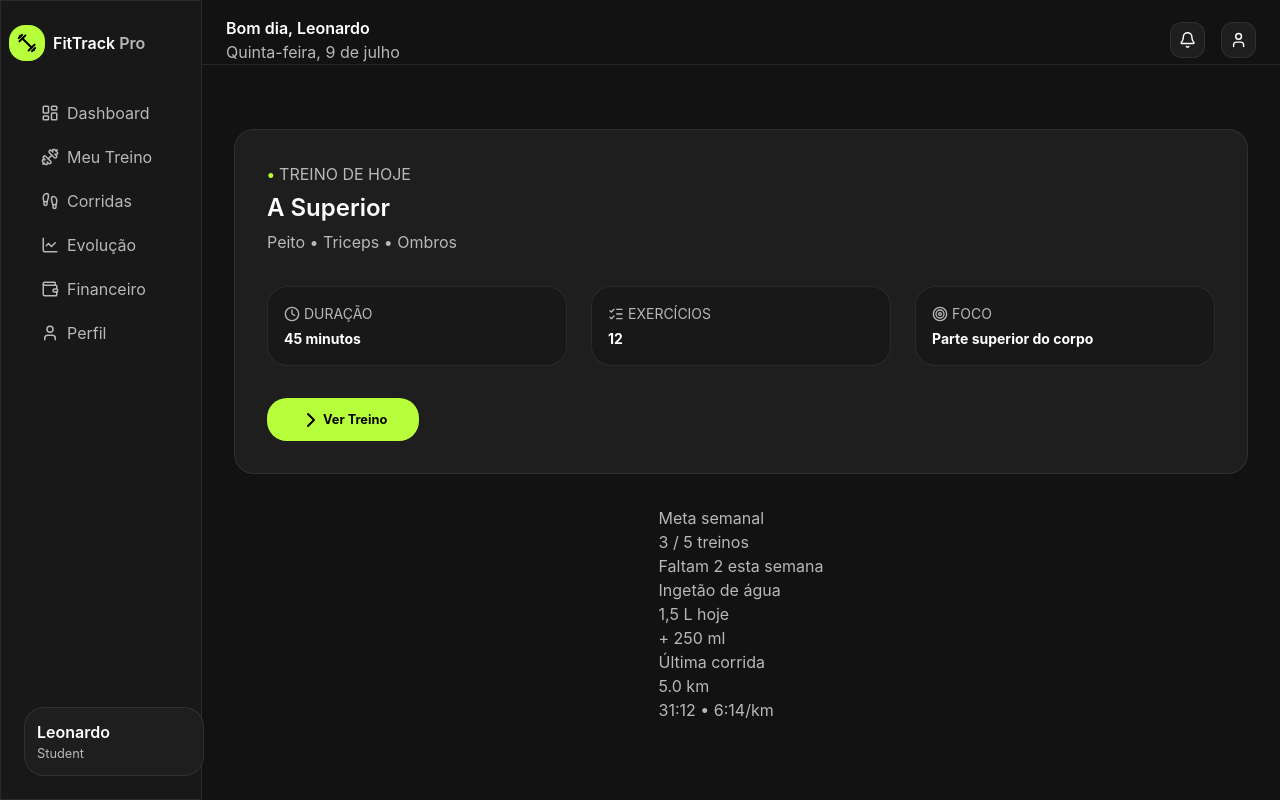
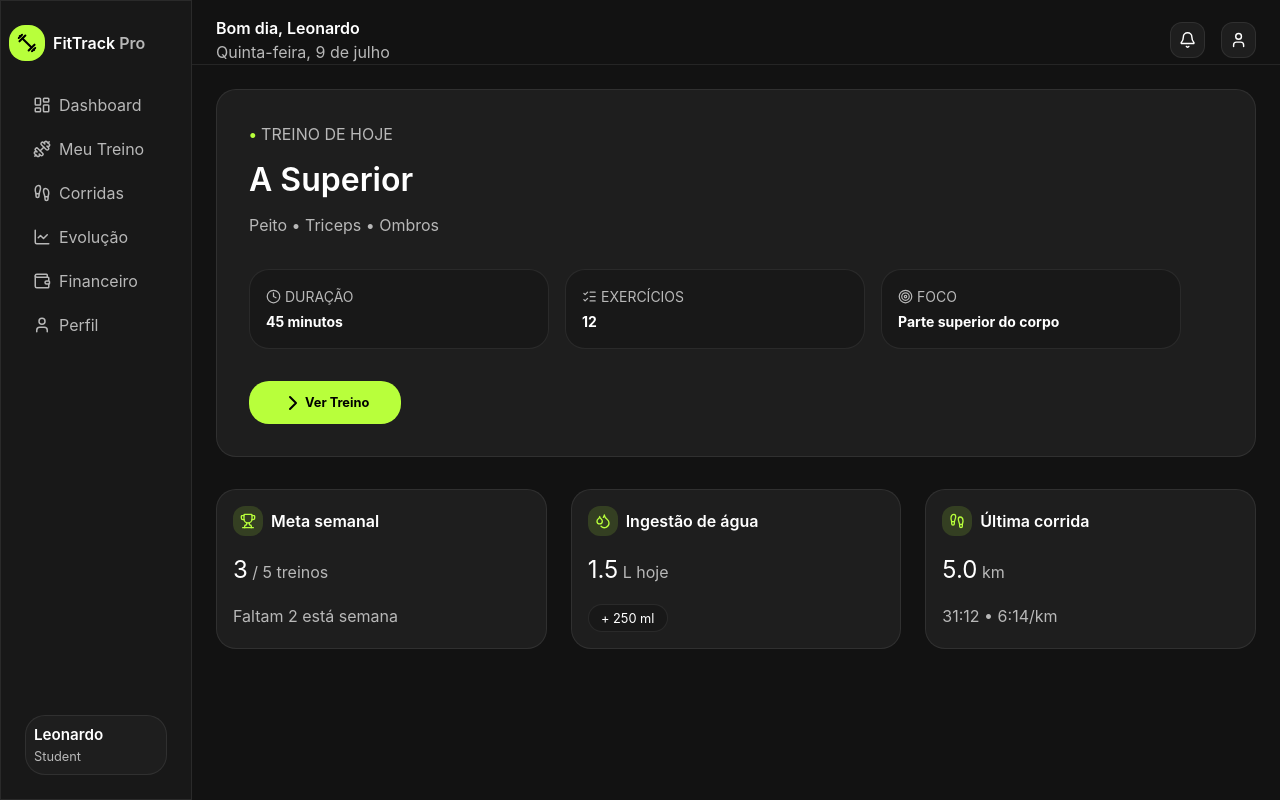
Before and after one commit to leocodes-al/fittrack-pro, a React (Vite) app: page / in a window 1280 px wide. Built offline with nearby package versions, Linux system fonts and the light colour scheme.

Commit message:
style: finalizar estilização do Dashboard

```diff
--- a/src/components/Sidebar/Sidebar.css
+++ b/src/components/Sidebar/Sidebar.css
@@ -2,6 +2,8 @@
   width: var(--sidebar-width);
   background-color: var(--sidebar);
   border: var(--border-default);
+
+  position: relative;
 }
 
 .sidebar__logo {
@@ -9,17 +11,13 @@
   align-items: center;
   gap: var(--space-sm);
   padding: var(--space-sm);
+  margin-top: 16px;
 }
 
 .sidebar__logo img {
   padding: var(--radius-sm);
   background-color: var(--primary);
   border-radius: var(--radius-lg);
-  margin-top: 16px;
-}
-
-.sidebar__logo h4 {
-  margin-top: 16px;
 }
 
 .sidebar__logo span {
@@ -27,7 +25,7 @@
 }
 
 .sidebar__list {
-  padding: var(--space-lg);
+  padding: var(--space-md);
 }
 
 .sidebar__item {
@@ -70,14 +68,22 @@
 }
 
 .sidebar__avatar {
-  width: 180px;
   position: absolute;
+
+  left: var(--space-lg);
+  right: var(--space-lg);
   bottom: var(--space-lg);
-  left: var(--space-lg);
+
+  padding: var(--space-sm);
+
+  background: var(--surface);
+
+  border-radius: var(--radius-xl);
   border: var(--border-default);
-  padding: var(--radius-md);
-  border-radius: var(--radius-xl);
-  background-color: var(--surface);
+}
+
+.sidebar__avatar h4 {
+  font-size: 0.95rem;
 }
 
 .sidebar__avatar p {
--- a/src/pages/Dashboard/Dashboard.css
+++ b/src/pages/Dashboard/Dashboard.css
@@ -1,16 +1,14 @@
 .dashboard {
   width: 100%;
-}
-
-.dashboard__main {
+  padding: var(--space-lg);
   display: flex;
   flex-direction: column;
   align-items: center;
-  margin-top: var(--space-xl);
-  padding: var(--space-xl);
 }
 
 .main {
+  width: 100%;
+  max-width: 1040px;
   background-color: var(--surface);
   padding: var(--space-xl);
   border-radius: var(--radius-xl);
@@ -20,7 +18,11 @@
 .dashboard__title {
   display: flex;
   flex-direction: column;
-  gap: 0.25rem;
+  gap: 0.6rem;
+}
+
+.dashboard__title h2 {
+  font-size: 2rem;
 }
 
 .dashboard__title span {
@@ -33,12 +35,10 @@
 
 .dashboard__stats {
   display: flex;
-  gap: var(--space-lg);
+  gap: var(--space-md);
 }
 
-.duration,
-.exercises,
-.focus {
+.stats {
   margin-top: var(--space-xl);
   background-color: var(--sidebar);
   padding: var(--space-md);
@@ -59,9 +59,9 @@
   gap: var(--space-xs);
 }
 
-.icon {
-  width: 16px;
-  height: 16px;
+.icon__stats {
+  width: 15px;
+  height: 15px;
   color: var(--text-secondary);
 }
 
@@ -82,8 +82,75 @@
   align-items: center;
 }
 
-
-
 .dashboard__info {
+  width: 100%;
+  max-width: 1040px;
+  display: flex;
+  align-items: center;
+  justify-content: space-between;
+  gap: var(--space-lg);
   margin-top: var(--space-xl);
 }
+
+.info {
+  display: flex;
+  flex-direction: column;
+  gap: var(--space-md);
+
+  width: 21rem;
+  height: 10rem;
+
+  background-color: var(--surface);
+  padding: var(--space-md);
+
+  border-radius: var(--radius-xl);
+  border: var(--border-default);
+}
+
+.dashboard__card-title {
+  display: flex;
+  align-items: center;
+  gap: var(--space-sm);
+}
+
+.dashboard__card-icon {
+  display: flex;
+  justify-content: center;
+  align-items: center;
+
+  width: 30px;
+  height: 30px;
+
+  background: rgba(184, 255, 59, 0.15);
+
+  border-radius: var(--radius-md);
+}
+
+.card-icon {
+  width: 16px;
+  height: 16px;
+
+  color: var(--primary);
+}
+
+.dashboard__info span {
+  color: var(--text);
+  font-size: 1.5rem;
+}
+
+.button__water {
+  max-width: 5rem;
+  height: 2rem;
+
+  color: var(--text);
+  font-size: 0.8rem;
+
+  border-radius: var(--radius-xl);
+  border: var(--border-default);
+
+  background: var(--sidebar);
+}
+
+.button__water:hover {
+  color: var(--primary);
+}
--- a/src/pages/Dashboard/Dashboard.jsx
+++ b/src/pages/Dashboard/Dashboard.jsx
@@ -5,8 +5,6 @@ import "./Dashboard.css"
 function Dashboard() {
   return (
     <section className="dashboard">
-
-      <div className="dashboard__main">
 
       <main className="main">
 
@@ -17,25 +15,25 @@ function Dashboard() {
         </div>
 
         <div className="dashboard__stats">
-            <div className="duration">
+          <div className="stats">
             <div className="label">
-                <Clock className="icon" />
+              <Clock className="icon__stats" />
               <p>DURAÇÃO</p>
             </div>
             <span>45 minutos</span>
           </div>
 
-            <div className="exercises">
+          <div className="stats">
             <div className="label">
-                <ListChecks className="icon" />
+              <ListChecks className="icon__stats" />
               <p>EXERCÍCIOS</p>
             </div>
             <span>12</span>
           </div>
 
-            <div className="focus">
+          <div className="stats">
             <div className="label">
-                <Target className="icon" />
+              <Target className="icon__stats" />
               <p>FOCO</p>
             </div>
             <span>Parte superior do corpo</span>
@@ -46,26 +44,42 @@ function Dashboard() {
       </main>
 
       <div className="dashboard__info">
-
-          <div className="dashboard_week">
-            <p>Meta semanal</p>
-            <p>3 / 5 treinos</p>
-            <p>Faltam 2 esta semana</p>
+        <div className="info">
+          <div className="dashboard__card-title">
+            <div className="dashboard__card-icon">
+              <Trophy className="card-icon" />
+            </div>
+            <h4>Meta semanal</h4>
           </div>
 
-          <div className="dashboard__water">
-            <p>Ingetão de água</p>
-            <p>1,5 L hoje</p>
-            <p>+ 250 ml</p>
+          <p><span>3</span> / 5 treinos</p>
+          <p>Faltam 2 está semana</p>
         </div>
 
-          <div className="dashboard__last-run">
-            <p>Última corrida</p>
-            <p>5.0 km</p>
+        <div className="info">
+          <div className="dashboard__card-title">
+            <div className="dashboard__card-icon">
+              <Droplets className="card-icon" />
+            </div>
+            <h4>Ingestão de água</h4>
+          </div>
+
+          <p><span>1.5</span> L hoje</p>
+          <button className="button__water">+ 250 ml</button>
+        </div>
+
+        <div className="info">
+          <div className="dashboard__card-title">
+            <div className="dashboard__card-icon">
+              <Footprints className="card-icon" />
+            </div>
+            <h4>Última corrida</h4>
+          </div>
+
+          <p><span>5.0</span> km</p>
           <p>31:12 • 6:14/km</p>
         </div>
 
-        </div>
       </div>
 
     </section>
```
Lines whose indentation alone changed are shown as unchanged.
